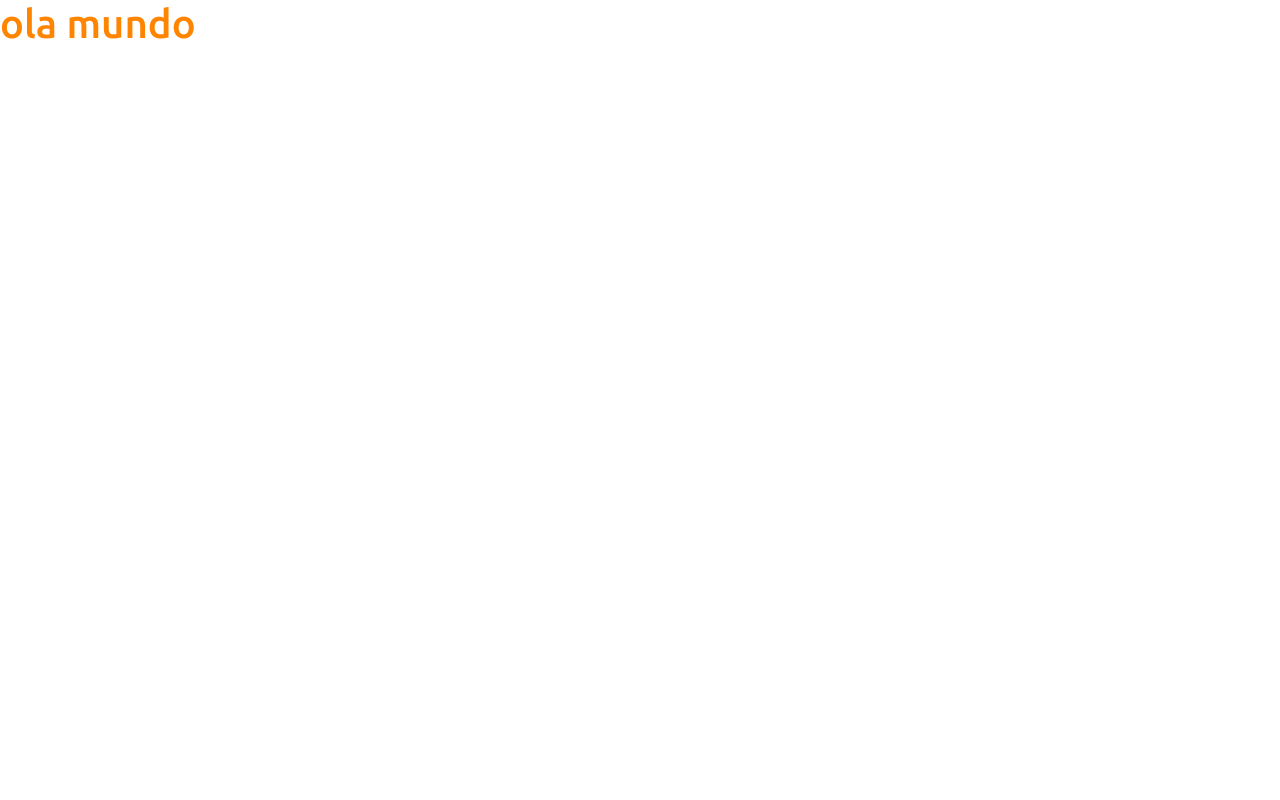
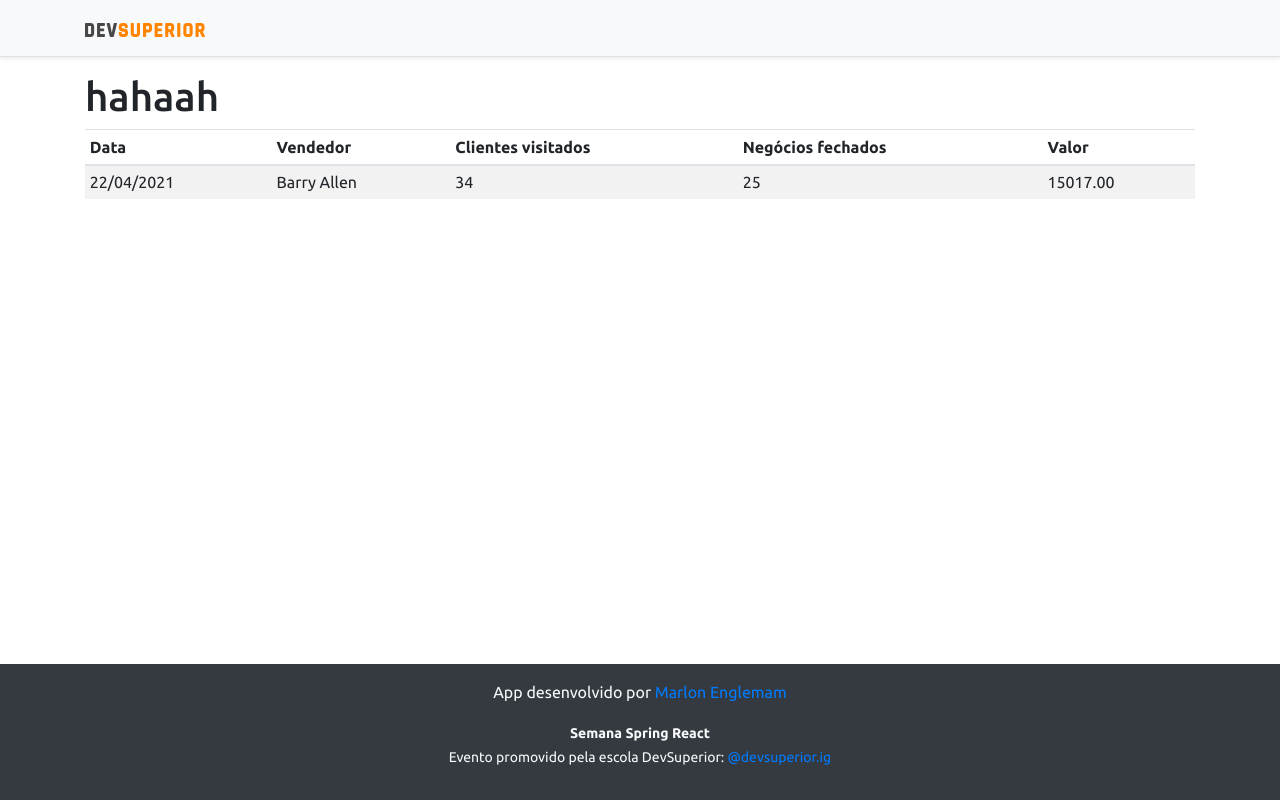
Before and after one commit to MarlonX19/sdsvendas, a React (Create React App) app in the folder frontend/: page / in a window 1280 px wide. Built offline with nearby package versions, Linux system fonts and the light colour scheme.

Commit message:
added basic components

```diff
--- a/frontend/src/App.tsx
+++ b/frontend/src/App.tsx
@@ -1,10 +1,18 @@
 import React from 'react';
+import NavBar from 'components/NavBar';
+import Footer from 'components/Footer';
+import Datatable from 'components/Datatable';
 
 function App() {
   return (
-    <div className="App">
-     <h1 className="text-primary">ola mundo</h1>
-    </div>
+    <>
+      <NavBar />
+      <div className='container'>
+      <h1>hahaah</h1>
+      <Datatable />
+      </div>
+      <Footer />
+    </>
   );
 }
 
--- /dev/null
+++ b/frontend/src/components/Datatable/index.tsx
@@ -0,0 +1,32 @@
+import React from 'react';
+
+// import { Container } from './styles';
+
+const Datatable: React.FC = () => {
+  return (
+    <div className="table-responsive">
+    <table className="table table-striped table-sm">
+        <thead>
+            <tr>
+                <th>Data</th>
+                <th>Vendedor</th>
+                <th>Clientes visitados</th>
+                <th>Negócios fechados</th>
+                <th>Valor</th>
+            </tr>
+        </thead>
+        <tbody>
+            <tr>
+                <td>22/04/2021</td>
+                <td>Barry Allen</td>
+                <td>34</td>
+                <td>25</td>
+                <td>15017.00</td>
+            </tr>
+        </tbody>
+    </table>
+  </div>
+  )
+}
+
+export default Datatable;
--- /dev/null
+++ b/frontend/src/components/Footer/index.tsx
@@ -0,0 +1,16 @@
+import React from 'react';
+
+
+const Footer: React.FC = () => {
+  return (
+    <footer className="footer mt-auto py-3 bg-dark">
+      <div className="container">
+        <p className="text-light">App desenvolvido por <a href="https://github.com/marlonx19" target="_blank" rel="noreferrer">Marlon Englemam</a></p>
+        <p className="text-light"><small><strong>Semana Spring React</strong><br/>
+        Evento promovido pela escola DevSuperior: <a href="https://instagram.com/devsuperior.ig" target="_blank" rel="noreferrer">@devsuperior.ig</a></small></p>
+      </div>
+  </footer>
+  )
+}
+
+export default Footer;
--- /dev/null
+++ b/frontend/src/components/NavBar/index.tsx
@@ -0,0 +1,16 @@
+
+import ImgDsDark from 'assets/imgs/ds-dark.svg';
+
+function NavBar() {
+  return (
+    <div className="d-flex flex-column flex-md-row align-items-center p-3 px-md-4 mb-3 bg-light border-bottom shadow-sm">
+      <div className="container">
+        <nav className="my-2 my-md-0 mr-md-3">
+          <img src={ImgDsDark} alt="DevSuperior" width="120" />
+        </nav>
+    </div>
+  </div>
+  );
+}
+
+export default NavBar;
```
Also changed, not shown: frontend/src/assets/imgs/ds-dark.svg (added).
